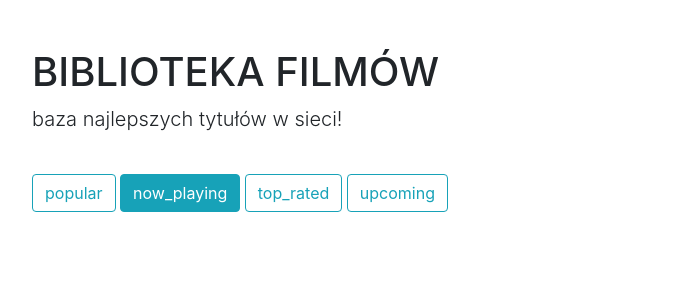
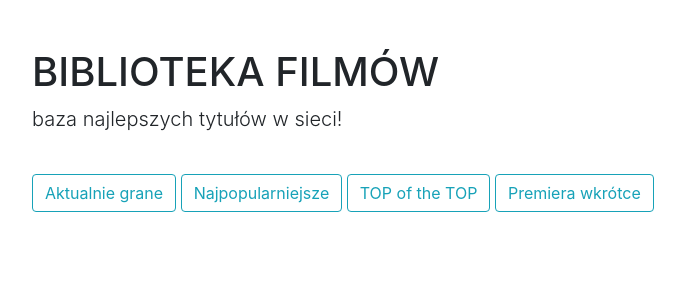
Before and after one commit to umbarek/movies_catalogue, a Flask app: page /?list_type=now_playing in a window 1280 px wide. Shown: the part 56-356 px from the top of the page, without its empty margins (53-738 px from the left). Run offline with Flask 2, Linux system fonts and the light colour scheme; data that the repository does not hold is empty; some libraries are stand-ins or nearby versions.

Commit message:
select list

```diff
--- a/main.py
+++ b/main.py
@@ -35,5 +35,7 @@ def movie_details(movie_id):
     return render_template("movie_details.html", movie=details, cast=cast, selected_backdrop=selected_backdrop)
 
 
+
+
 if __name__ == "__main__":
     app.run(debug=True)
--- a/templates/homepage.html
+++ b/templates/homepage.html
@@ -9,14 +9,11 @@
     </div>
 
     <div class="col-lg-12 mb-4">
-        {% for lista in new_list %}
-             {% if current_list==lista %}
-                <a href="{{ url_for('homepage', list_type=lista ) }}" class="btn btn-outline-info active" role="button" aria-pressed="true" >{{lista}}</a>
-             {% else %}
-                <a href="{{ url_for('homepage', list_type=lista ) }}" class="btn btn-outline-info" >{{lista}}</a>
-             {% endif %}
-        {% endfor %}
-    </div>
+            <a href='{{ url_for('homepage', list_type="now_playing") }}' class="btn btn-outline-info">Aktualnie grane</a>
+            <a href='{{ url_for('homepage', list_type="popular") }}' class="btn btn-outline-info">Najpopularniejsze</a>
+            <a href='{{ url_for('homepage', list_type="top_rated") }}' class="btn btn-outline-info">TOP of the TOP</a>
+            <a href='{{ url_for('homepage', list_type="upcoming") }}' class="btn btn-outline-info">Premiera wkrótce</a>
+        </div>
 
     {% for movie in movies %}
     <div class="col-lg-3 col-md-6 mb-4">
--- a/tmdb_client.py
+++ b/tmdb_client.py
@@ -46,3 +46,12 @@ def get_movie_images(movie_id):
     }
     response = requests.get(endpoint, headers=headers)
     return response.json()
+
+def get_movies_list(list_type):
+    endpoint = f"https://api.themoviedb.org/3/movie/{list_type}"
+    headers = {
+        "Authorization": f"Bearer {api_token}"
+    }
+    response = requests.get(endpoint, headers=headers)
+    response.raise_for_status()
+    return response.json()
```
